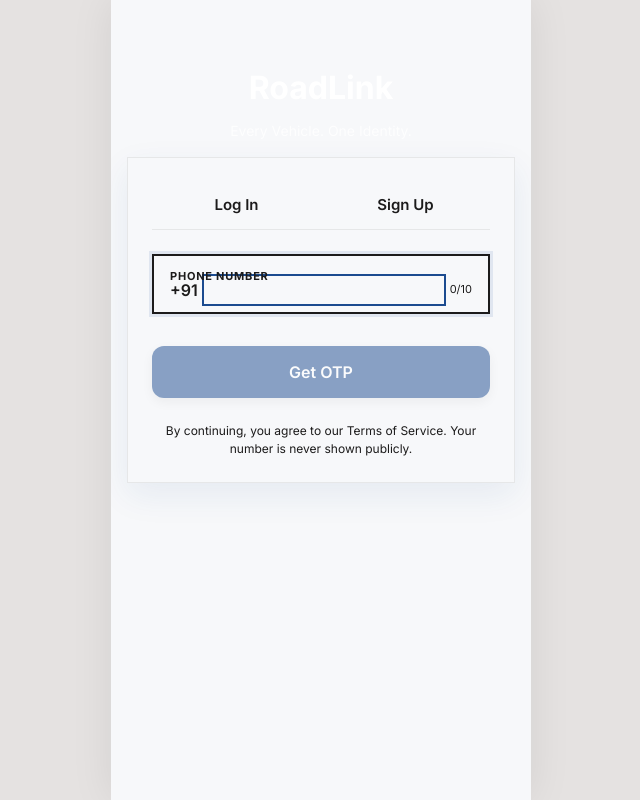
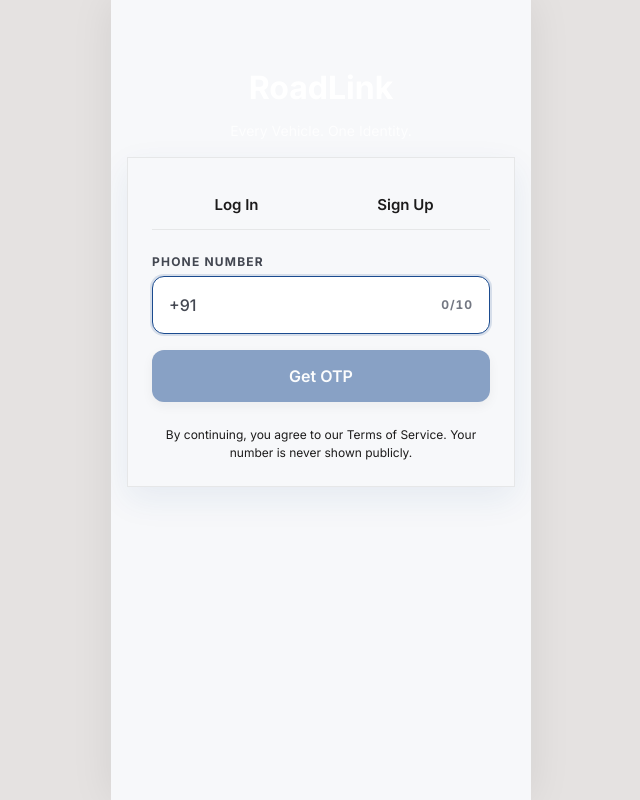
Before and after one commit to ajinkya682/roadlink-demo-app, a React (Vite) app: page /login in a window 1280 px wide. Shown: the whole page, without its empty margins (319-959 px from the left). Built offline with nearby package versions, Linux system fonts and the light colour scheme.

Commit message:
feat: enhance Input component with improved styling and error handling

```diff
--- a/src/components/Input.jsx
+++ b/src/components/Input.jsx
@@ -1,49 +1,86 @@
-import React, { useState, useId } from 'react';
-import styles from './Input.module.css';
+import React, { useId } from 'react';
+import { cn } from '../lib/cn';
 
 export default function Input({
   label,
-  prefix,
-  type = 'text',
-  placeholder,
   value,
   onChange,
-  uppercase = false,
+  placeholder,
+  helper,
+  error,
+  type = 'text',
+  prefix,
+  suffix,
   maxLength,
-  autoFocus = false,
-  helper,
+  autoFocus,
+  className = '',
+  inputClassName = '',
+  ...rest
 }) {
-  const [focused, setFocused] = useState(false);
   const id = useId();
-  const hasValue = value && value.length > 0;
 
   return (
-    <div className={`${styles.wrapper} ${focused ? styles.focused : ''}`}>
-      <label className={`${styles.label} ${(focused || hasValue) ? styles.labelUp : ''}`} htmlFor={id}>
-        {label}
-      </label>
-      <div className={styles.row}>
-        {prefix && <span className={styles.prefix}>{prefix}</span>}
+    <div className={cn('flex flex-col gap-1.5', className)}>
+      {label && (
+        <label
+          htmlFor={id}
+          className="font-body text-label-caps text-on-surface-muted uppercase tracking-widest"
+        >
+          {label}
+        </label>
+      )}
+
+      <div
+        className={cn(
+          'flex items-center gap-2 rounded-lg border bg-white',
+          'transition-all duration-150',
+          error
+            ? 'border-alert-red ring-2 ring-alert-red/20'
+            : 'border-outline-light focus-within:border-navy focus-within:ring-2 focus-within:ring-navy/15',
+        )}
+      >
+        {prefix && (
+          <span className="pl-4 font-body text-body-md text-on-surface-muted font-medium whitespace-nowrap select-none">
+            {prefix}
+          </span>
+        )}
+
         <input
           id={id}
           type={type}
-          className={styles.input}
-          placeholder={focused ? placeholder : ''}
           value={value}
           onChange={onChange}
-          onFocus={() => setFocused(true)}
-          onBlur={() => setFocused(false)}
+          placeholder={placeholder}
           maxLength={maxLength}
           autoFocus={autoFocus}
-          style={{ textTransform: uppercase ? 'uppercase' : 'none' }}
+          className={cn(
+            'flex-1 min-w-0 py-4 px-4 bg-transparent font-body text-body-md text-on-surface',
+            'placeholder:text-outline focus:outline-none',
+            prefix && 'pl-0',
+            suffix && 'pr-0',
+            inputClassName,
+          )}
+          {...rest}
         />
-        {maxLength && (
-          <span className={`${styles.counter} ${value && value.length > maxLength * 0.9 ? styles.counterWarn : ''}`}>
-            {value ? value.length : 0}/{maxLength}
+
+        {suffix && (
+          <span className="pr-4 font-body text-body-sm text-on-surface-muted whitespace-nowrap select-none">
+            {suffix}
+          </span>
+        )}
+
+        {maxLength && value !== undefined && (
+          <span className="pr-4 font-body text-label-caps text-outline whitespace-nowrap tabular-nums">
+            {value.length}/{maxLength}
           </span>
         )}
       </div>
-      {helper && <p className={styles.helper}>{helper}</p>}
+
+      {(helper || error) && (
+        <p className={cn('font-body text-body-sm', error ? 'text-alert-red' : 'text-on-surface-muted')}>
+          {error || helper}
+        </p>
+      )}
     </div>
   );
 }
```
